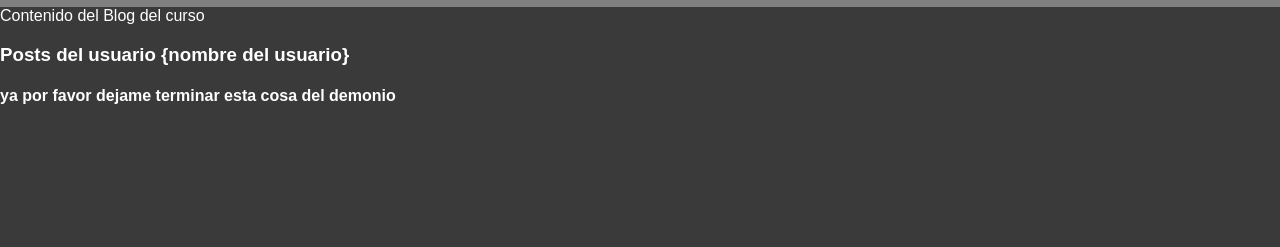
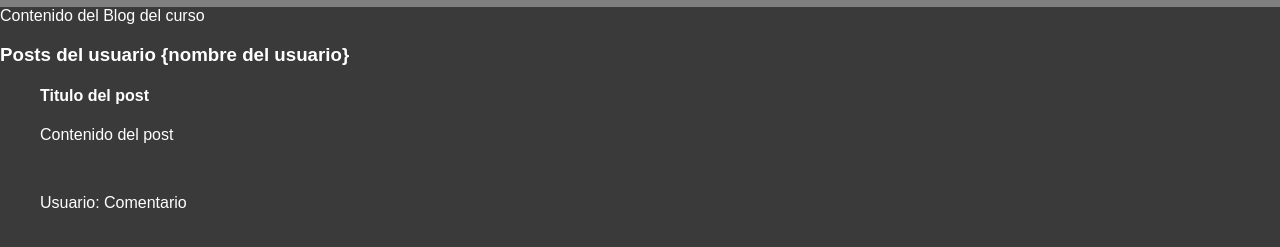
Before and after one commit to osvarg/Mastermind, a plain HTML site: page index.html in a window 1280 px wide. Shown: the part 63-310 px from the top of the page. Drawn offline with Linux system fonts and the light colour scheme; a web font is replaced by a local one.

Commit message:
Add posts html

```diff
--- a/index.html
+++ b/index.html
@@ -19,10 +19,12 @@
     </div>
     <div class="container" id="content">
             <h3>Posts del usuario {nombre del usuario}</h3>
-            <h4
-    </div>
-    <div>
-        ya por favor dejame terminar esta cosa del demonio
+            <dir class="post">
+                <h4>Titulo del post</h4>
+                <p>Contenido del post</p>
+                <br>
+                <p><span>Usuario:</span> Comentario</p>
+            </dir>
     </div>
 </body>
 </html>
```
